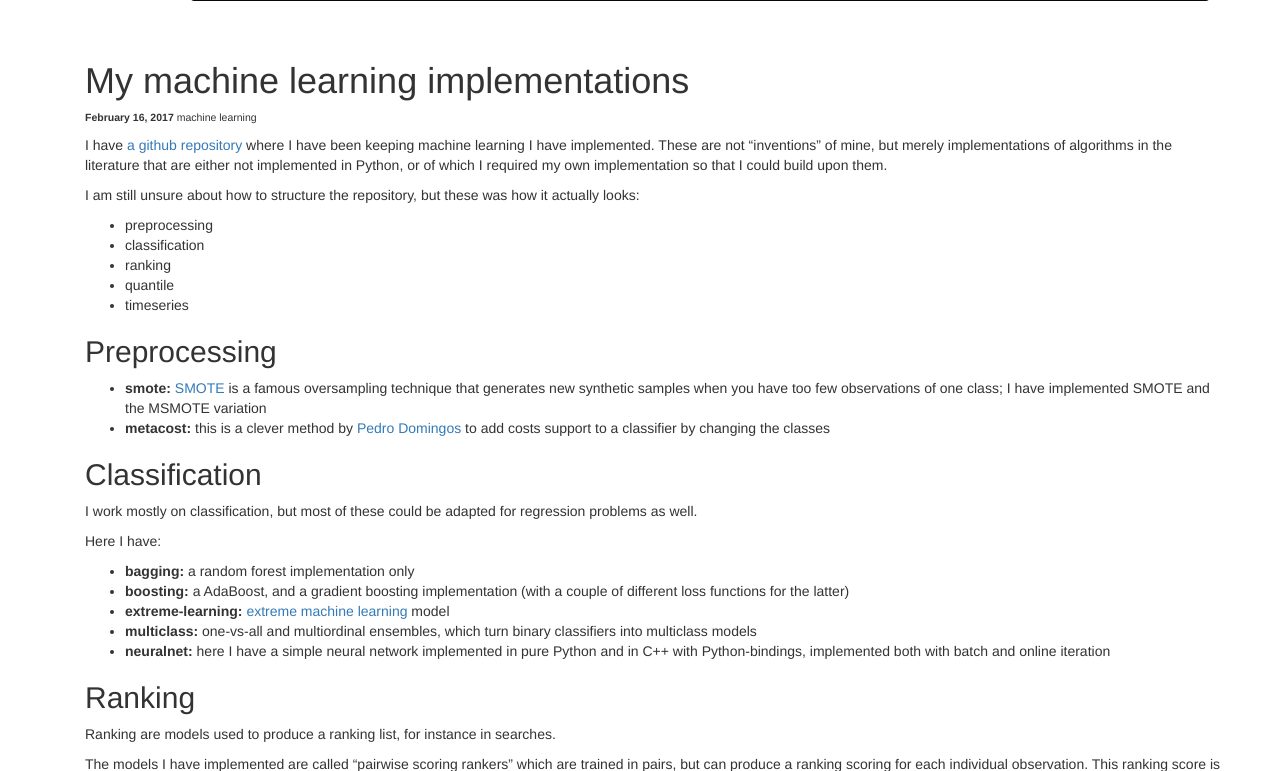
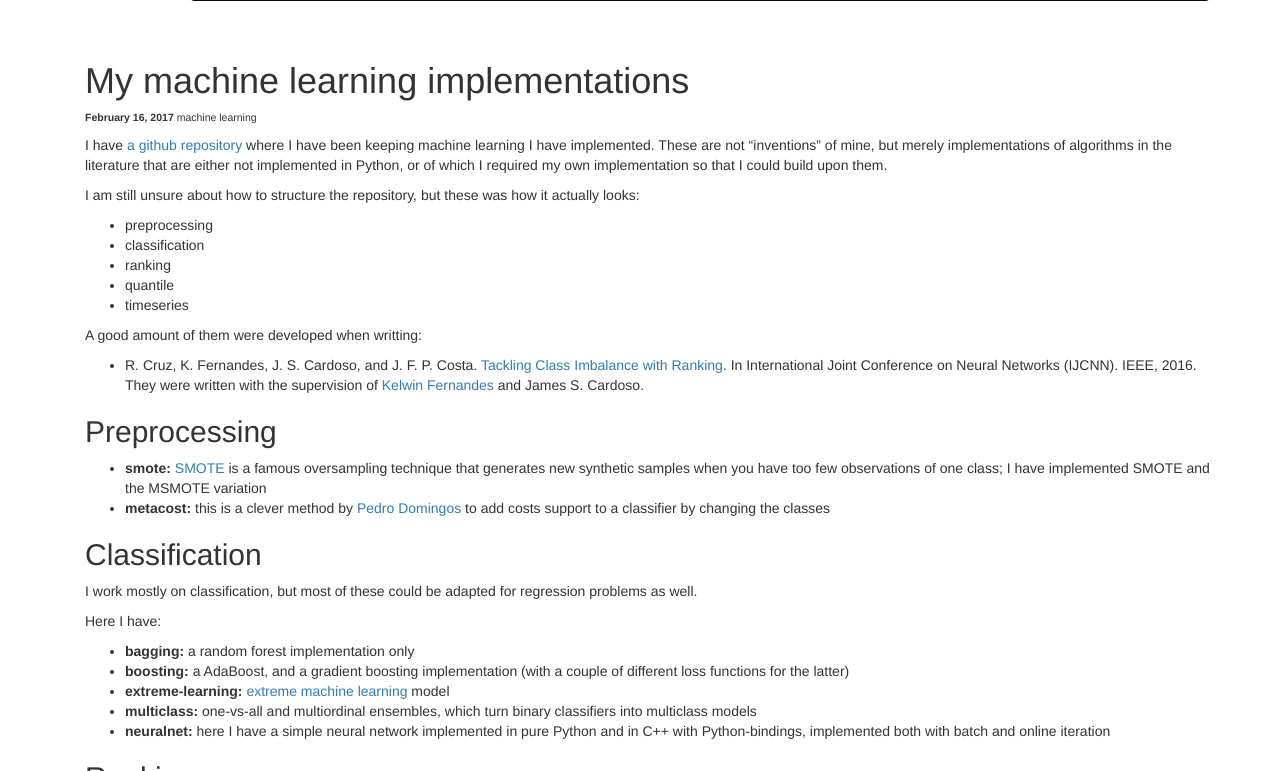
Before and after one commit to rpmcruz/rpmcruz.github.io, a Jekyll site: the page built from _posts/2017-02-16-my-implementations.md, in a window 1280 px wide and 900 px high, cut to the strip 129-900 px from the top of the window. Built offline with Jekyll 4.4.1, drawn with Linux system fonts in a browser that asks for light colours; comment, search, counter and statistics services are not loaded.

Commit message:
Added acknowledgment to post.

```diff
--- a/_posts/2017-02-16-my-implementations.md
+++ b/_posts/2017-02-16-my-implementations.md
@@ -13,6 +13,9 @@ I am still unsure about how to structure the repository, but these was how it ac
 - ranking
 - quantile
 - timeseries
+
+A good amount of them were developed when writting:
+* R. Cruz, K. Fernandes, J. S. Cardoso, and J. F. P. Costa. [Tackling Class Imbalance with Ranking](http://vcmi.inescporto.pt/reproducible_research/ijcnn2016/ClassImbalance/). In International Joint Conference on Neural Networks (IJCNN). IEEE, 2016. They were written with the supervision of [Kelwin Fernandes](https://github.com/kelwinfc) and James S. Cardoso.
 
 ## Preprocessing
 
```
